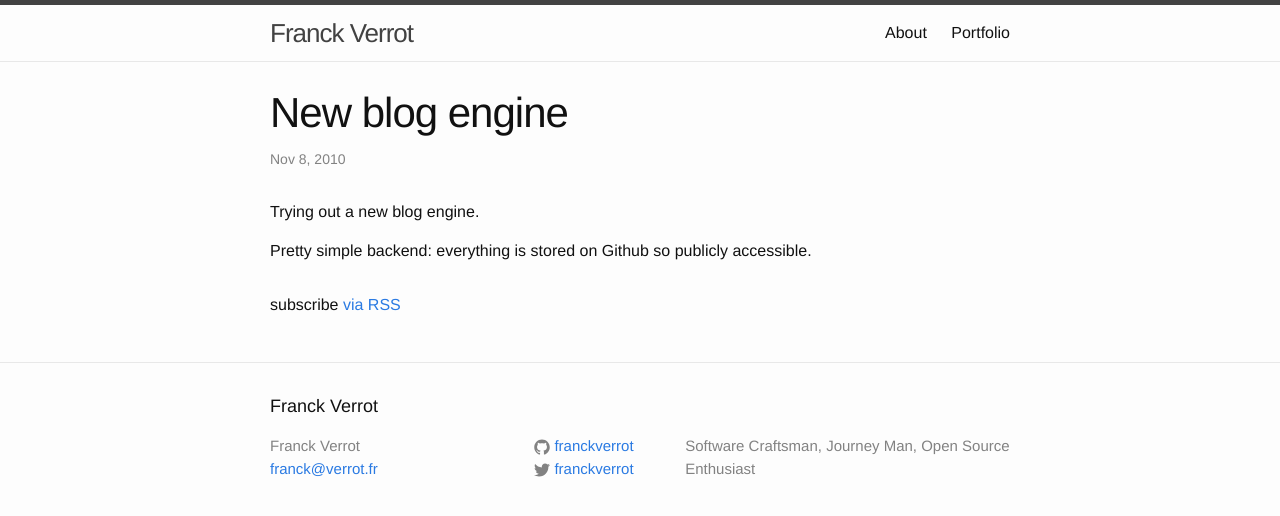
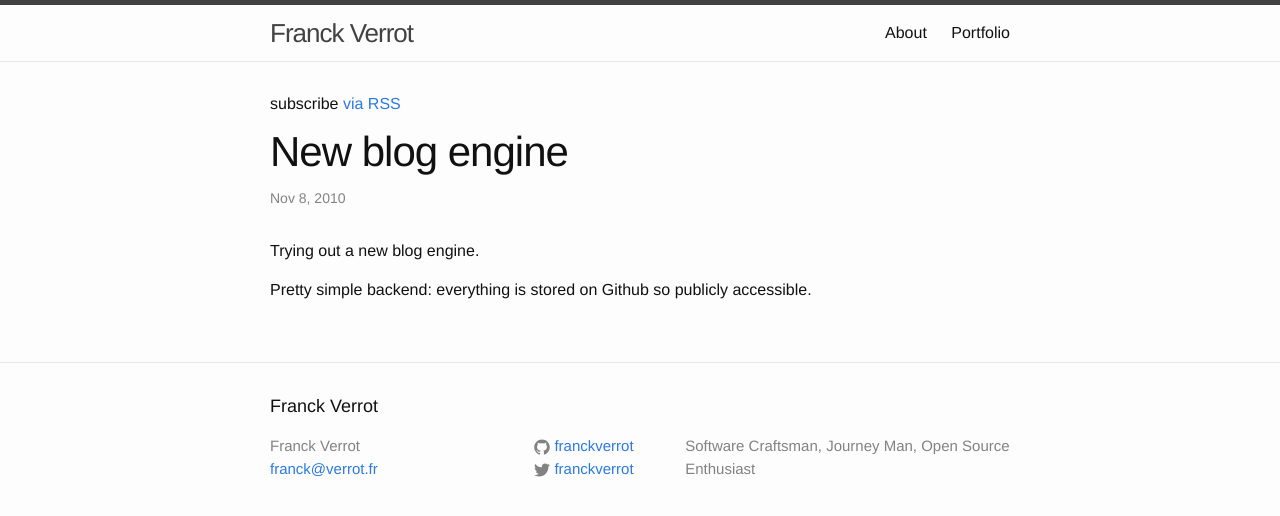
Before and after one commit to franckverrot/blog, a Jekyll site: the page built from _posts/2010-11-08-new-blog-engine.md, in a window 1280 px wide. Shown: the top 516 px of the page. Built offline with Jekyll 4.4.1, drawn with Linux system fonts in a browser that asks for light colours; comment, search, counter and statistics services are not loaded.

Commit message:
Put the link at the top

```diff
--- a/_layouts/post.html
+++ b/_layouts/post.html
@@ -1,6 +1,8 @@
 ---
 layout: default
 ---
+<p class="rss-subscribe">subscribe <a href="{{ "/feed.xml" | prepend: site.baseurl }}">via RSS</a></p>
+
 <div class="post">
 
   <header class="post-header">
@@ -12,7 +14,6 @@ layout: default
     {{ content }}
   </article>
 
-  <p class="rss-subscribe">subscribe <a href="{{ "/feed.xml" | prepend: site.baseurl }}">via RSS</a></p>
 </div>
 <div id="disqus_thread"></div>
 <script type="text/javascript">
```
